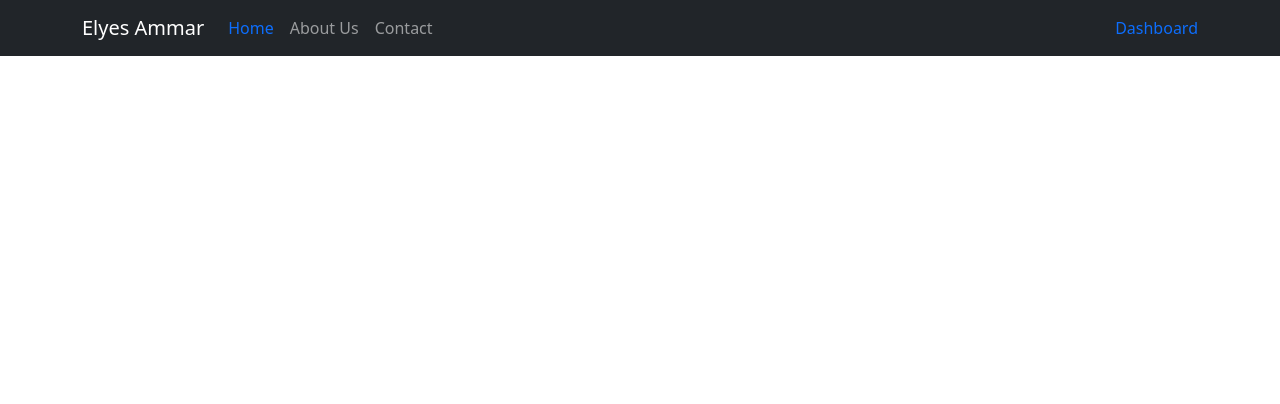
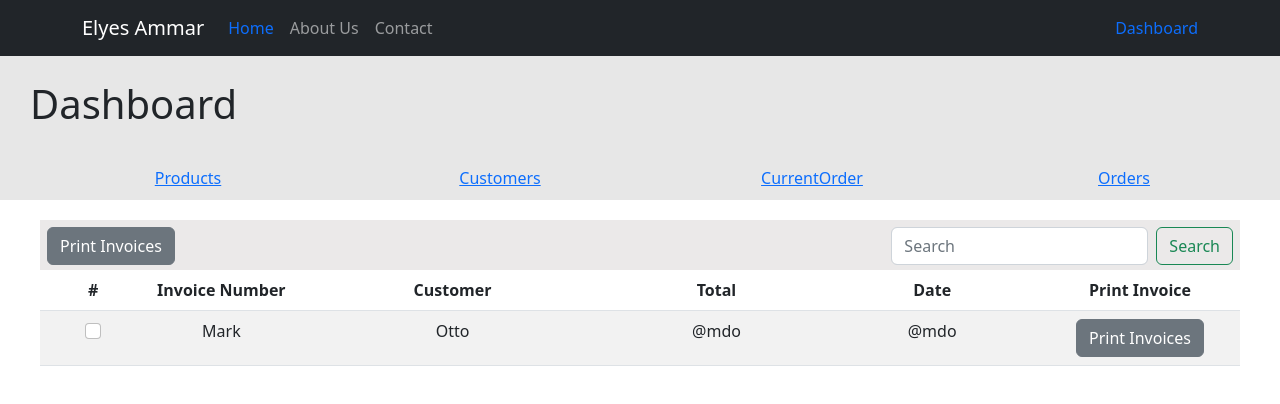
Before and after one commit to ElyesAmmar/MyProjectGoMyCode, a React (Create React App) app in the folder client/: page /dashboard/Orders in a window 1280 px wide. Shown: the top 404 px of the page. Built offline with nearby package versions, Linux system fonts and the light colour scheme.

Commit message:
create Orders page

```diff
--- a/client/src/App.js
+++ b/client/src/App.js
@@ -8,6 +8,7 @@ import Dash  from "./components/HeaderDash";
 import { BrowserRouter, Routes, Route} from 'react-router-dom';
 import Clients from './components/clients';
 import MakeOrder from './components/AddOrder';
+import Orders from './components/orders';
 
 
 
@@ -21,8 +22,9 @@ function App() {
       <Route path='/dashboard' element={<Dash />}>
             <Route index element={<Dashboard />}/>
             <Route path='products' element={<Products />}/>
-            <Route path='clients' element ={<Clients />}/>
+            <Route path='Customer' element ={<Clients />}/>
             <Route path='currentOrder' element ={<MakeOrder />}/>
+            <Route path='Orders' element ={ <Orders /> }/>
       </Route>
 
       </Routes>
--- a/client/src/JS/actions/products.js
+++ b/client/src/JS/actions/products.js
@@ -25,7 +25,7 @@ export const postProduct =(newproduct)=> async (dispatch)=> {
 
     try {
             let result = await axios.post('/api/products/addproduct', newproduct )
-
+           alert(result.data.msg)
         dispatch({
             type: POST_PRODUCT_SUCCESS,
             payload: result.data.msg
--- a/client/src/components/AddOrder.jsx
+++ b/client/src/components/AddOrder.jsx
@@ -1,4 +1,4 @@
-import React, { useState, useEffect} from 'react';
+import React, { useState } from 'react';
 import { Form, Button, Row, Col, Table} from 'react-bootstrap';
 import { useSelector } from 'react-redux';
 import { useDispatch } from 'react-redux';
@@ -39,18 +39,18 @@ return (
   <div className='order-form'>
 
     <div style={{margin: '10px auto 0'}}>
-      <Form.Label>Add client</Form.Label><br/>
+      <Form.Label>Add Customer</Form.Label><br/>
       <Form.Control
       placeholder='Enter the client name or the company name' style={{width:'450px'}}
       onChange={(e)=>setClient(e.target.value)}
       />
       <Button
        variant="secondary" style={{float: 'right'}}
-      >Add client</Button>
+      >Add Customer</Button>
     </div>
 
     <div className='client'>
-          <h2>Client</h2><br/>
+          <h2>Customer</h2><br/>
           <p> Name : {client.Name} <br/>
              Company : {client.Company} <br/>
              Address : {client.Address} <br/>
--- a/client/src/components/Addclient.jsx
+++ b/client/src/components/Addclient.jsx
@@ -19,7 +19,7 @@ function AddClient() {
   return (
     <>
       <Button variant="outline-secondary" onClick={handleShow}>
-        Add Client
+        Add Customer
       </Button>
 
       <Modal show={show} onHide={handleClose}>
--- a/client/src/components/EditProduct.jsx
+++ b/client/src/components/EditProduct.jsx
@@ -3,8 +3,8 @@ import Button from 'react-bootstrap/Button';
 import Modal from 'react-bootstrap/Modal';
 import Form from 'react-bootstrap/Form';
 import axios from 'axios';
-import { deleteProduct, getProducts, updateProduct } from '../JS/actions/products';
-import { useDispatch } from 'react-redux';
+import { deleteProduct, updateProduct } from '../JS/actions/products';
+import { useDispatch, useSelector } from 'react-redux';
 
 
 
@@ -15,6 +15,7 @@ function EditModal(id) {
   const [product, setProduct] = useState({})
   const [update, setUpdate] = useState({})
   const dispatch = useDispatch()
+  const msg = useSelector((state)=> state.productReducer.msg)
 
 const Open= async()=>{
     try {
--- a/client/src/components/HeaderDash.jsx
+++ b/client/src/components/HeaderDash.jsx
@@ -13,9 +13,9 @@ function Dash() {
 
       <ul className='navbar-dashboard'>
         <li><Link to='products'>Products</Link></li>
-        <li><Link to='clients'> Clients</Link></li>
+        <li><Link to='Customer'> Customers</Link></li>
         <li><Link to='currentOrder'>CurrentOrder</Link></li>
-        <li><Link to=''>Orders</Link></li>
+        <li><Link to='Orders'>Orders</Link></li>
       </ul>
 
     </div>
--- a/client/src/components/SearchBarOrder.jsx
+++ b/client/src/components/SearchBarOrder.jsx
@@ -12,7 +12,7 @@ function OrdersBar() {
     <div>
     <div className='searchbar'>
       <div style={{paddingTop:'7px',paddingLeft:'7px'}}>
-
+      <Button variant="secondary">Print Invoices</Button>
       </div>
       <div style={{display:'flex',height:'45px',paddingTop:'7px',paddingRight:'7px'}}>
       <Form.Control
--- /dev/null
+++ b/client/src/components/orders.jsx
@@ -0,0 +1,45 @@
+import React from "react";
+import OrdersBar from "./SearchBarOrder";
+import Table from 'react-bootstrap/Table';
+import Form from 'react-bootstrap/Form';
+import Button from 'react-bootstrap/Button';
+
+
+function Orders(){
+
+
+
+
+    return(
+        <div className="datatable">
+       <OrdersBar />
+       <Table  striped>
+      <thead>
+        <tr>
+          <th>#</th>
+          <th style={{width:'150px'}}>Invoice Number</th>
+          <th>Customer</th>
+          <th>Total</th>
+          <th>Date</th>
+          <th style={{width:'200px'}}>Print Invoice</th>
+        </tr>
+      </thead>
+      <tbody>
+        <tr>
+          <td><Form.Check /></td>
+          <td>Mark</td>
+          <td>Otto</td>
+          <td>@mdo</td>
+          <td>@mdo</td>
+          <td><Button variant="secondary">Print Invoices</Button></td>
+        </tr>
+      </tbody>
+    </Table>
+        </div>
+    )
+
+
+
+}
+
+export default Orders;
```
